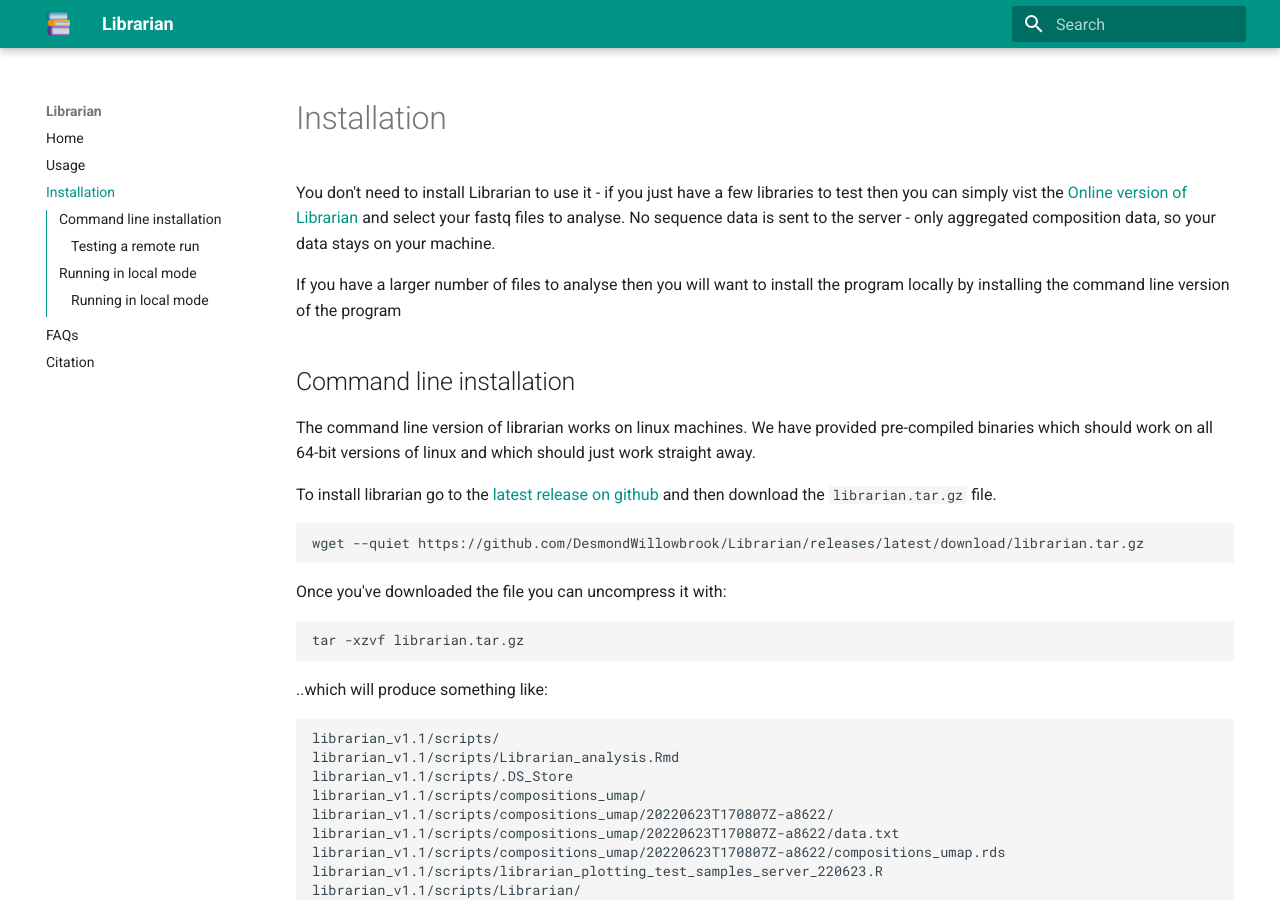
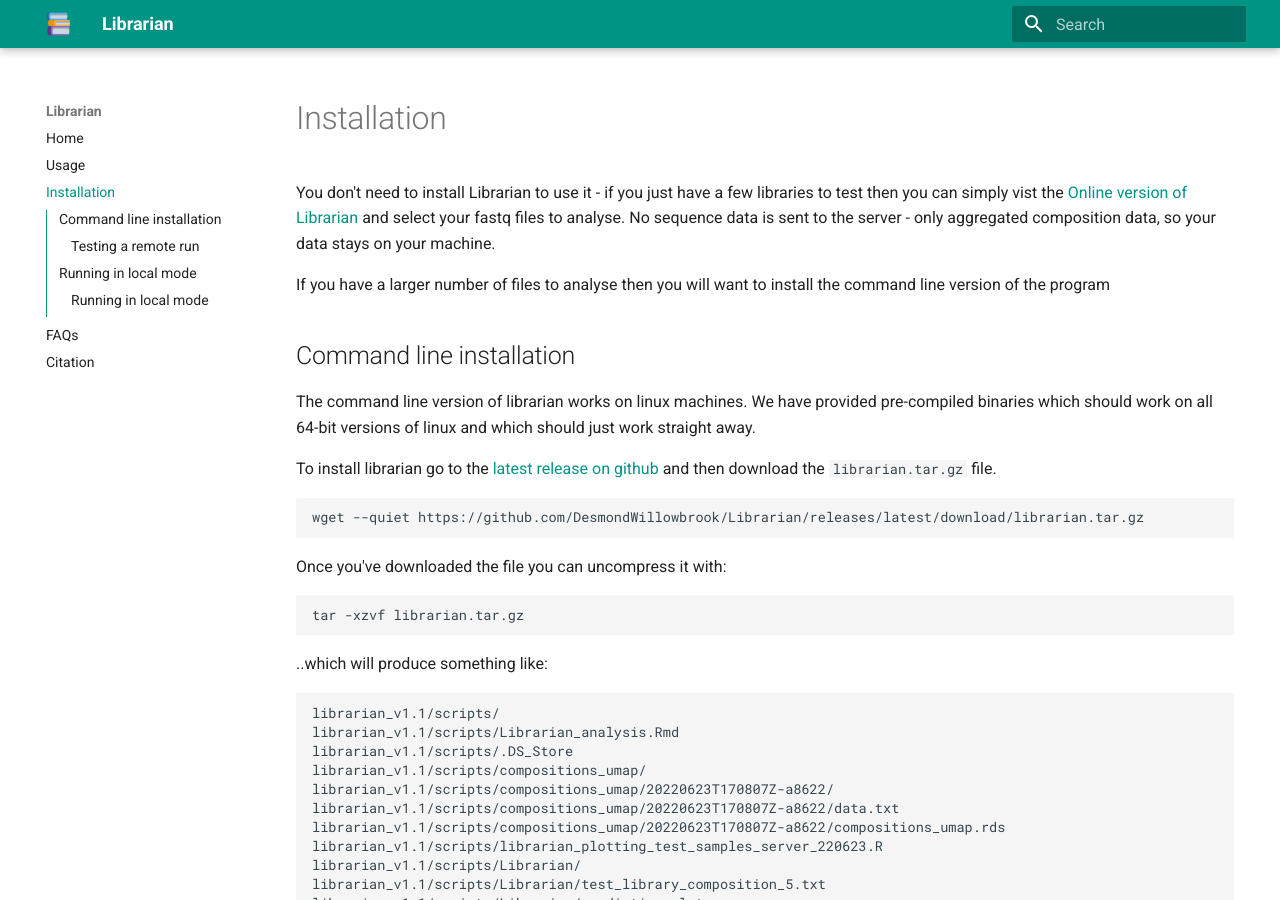
Before and after one commit to kartva/Librarian, an MkDocs documentation site: the page built from docs/installation.md, in a window 1280 px wide and 900 px high. Built offline with MkDocs 1.6.1 and Material for MkDocs 9.7.7, drawn with Linux system fonts in a browser that asks for light colours.

Commit message:
More install doc fixes

```diff
--- a/docs/installation.md
+++ b/docs/installation.md
@@ -5,7 +5,7 @@ hide:
 
 You don't need to install Librarian to use it - if you just have a few libraries to test then you can simply vist the [Online version of Librarian](https://www.bioinformatics.babraham.ac.uk/librarian/) and select your fastq files to analyse.  No sequence data is sent to the server - only aggregated composition data, so your data stays on your machine.
 
-If you have a larger number of files to analyse then you will want to install the program locally by installing the command line version of the program
+If you have a larger number of files to analyse then you will want to install the command line version of the program
 
 
 ## Command line installation
```
